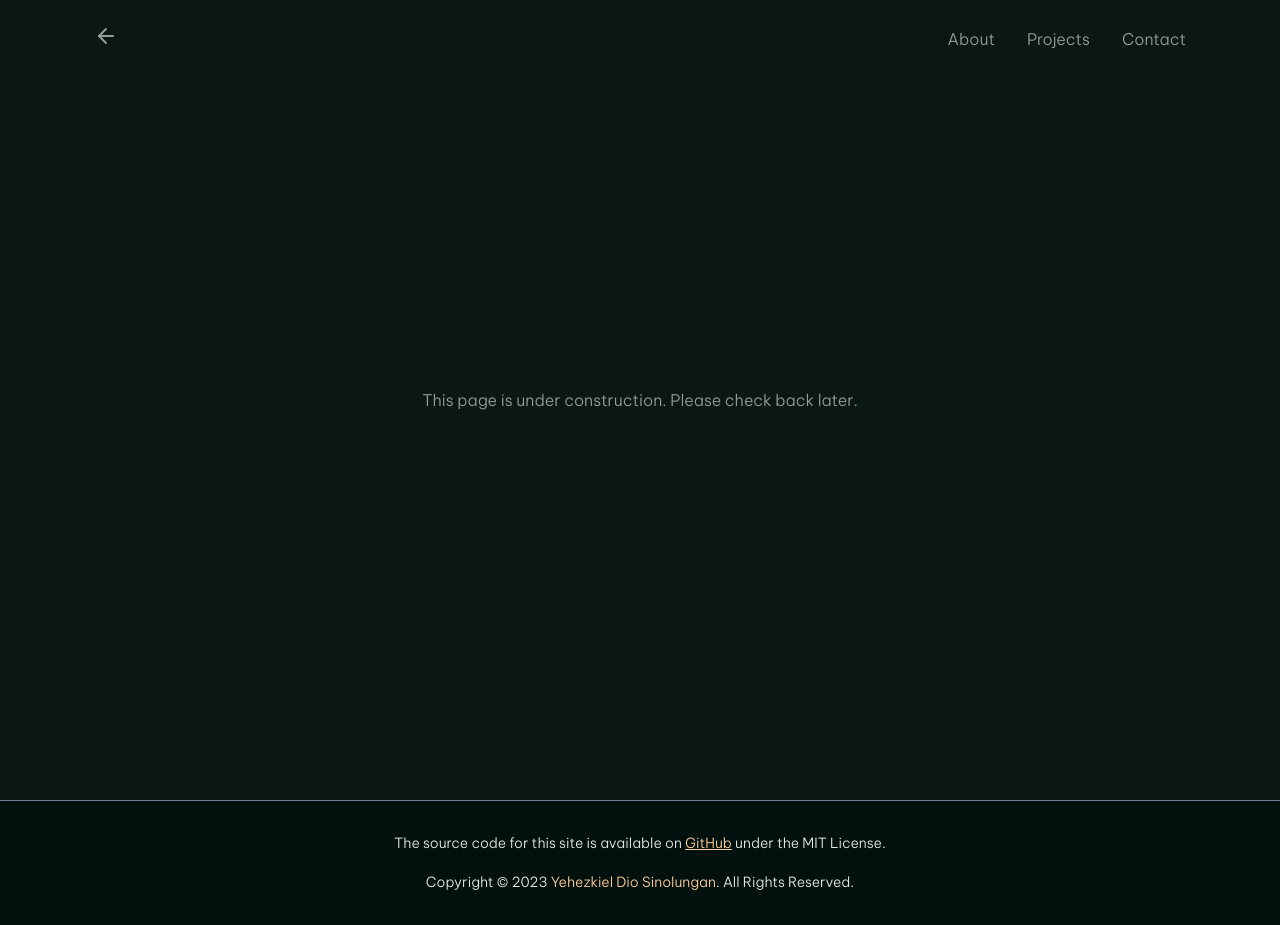
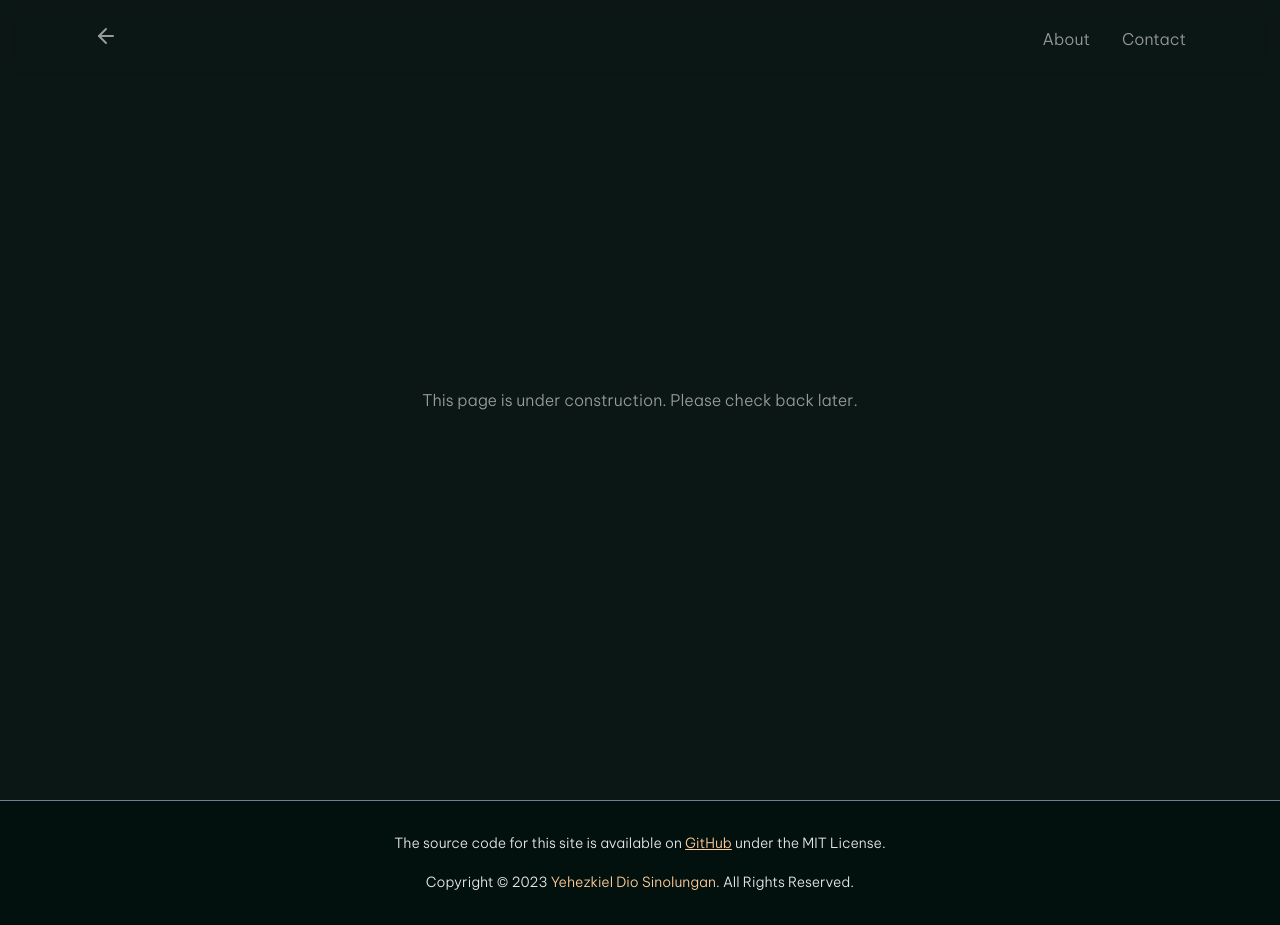
Before and after one commit to yehezkieldio/personal-website.old, a Next.js app: page /projects in a window 1280 px wide. Built offline with nearby package versions, Linux system fonts and the light colour scheme.

Commit message:
refactor: remove current page if nav array matches loop page

```diff
--- a/src/components/page-navigation.tsx
+++ b/src/components/page-navigation.tsx
@@ -1,22 +1,37 @@
+import { usePathname } from "next/navigation";
+import Link from "next/link";
 import useScroll from "../hooks/use-on-scroll";
-import Link from "next/link";
 
 export default function PageNavigation() {
     const isScrolled = useScroll(0);
+    const currentPage = usePathname();
+
+    const pages = [
+        {
+            name: "About",
+            url: "/about",
+        },
+        {
+            name: "Projects",
+            url: "/projects",
+        },
+        {
+            name: "Contact",
+            url: "/contact",
+        },
+    ];
+
+    const filteredPages = pages.filter((page) => page.url !== currentPage);
 
     return (
         <nav className={`page-navigation ${isScrolled ? "page-navigation--sticky" : ""}`}>
             <div className="page-container">
                 <div className="page-navigation-content">
-                    <Link className="page-navigation--content-item" href="/about">
-                        About
-                    </Link>
-                    <Link className="page-navigation--content-item" href="/projects">
-                        Projects
-                    </Link>
-                    <Link className="page-navigation--content-item" href="/contact">
-                        Contact
-                    </Link>
+                    {filteredPages.map((page) => (
+                        <Link key={page.name} className="page-navigation--content-item" href={page.url}>
+                            {page.name}
+                        </Link>
+                    ))}
                 </div>
                 <Link className="arrow" href="/">
                     <svg
```
